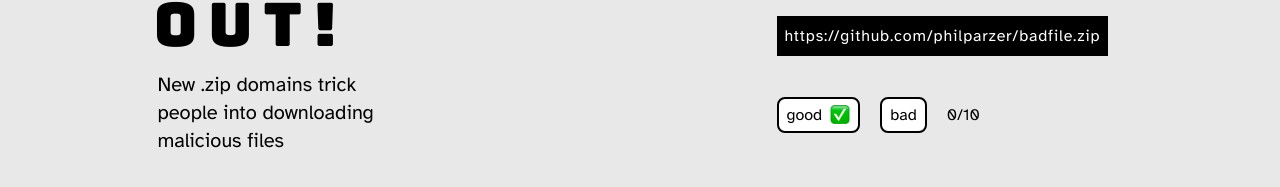
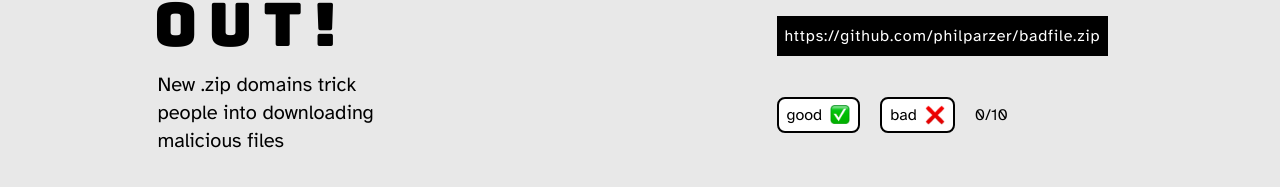
Before and after one commit to philparzer/badfile, a Next.js app: page /en in a window 1280 px wide. Shown: the part 312-499 px from the top of the page. Built offline with nearby package versions, Linux system fonts and the light colour scheme.

Commit message:
add cross back

```diff
--- a/app/[lang]/components/LinkGame.tsx
+++ b/app/[lang]/components/LinkGame.tsx
@@ -123,7 +123,7 @@ export default function LinkGame({dictionary}: Props) {
               </div>
               <div className="flex gap-5 mt-8 items-center">
               <button className="bg-white rounded-lg border-black flex gap-2 items-center px-2 py-1  hover:border-green-500 border-2" onClick={() => nextLink(true)}>{dictionary.good}<Image src="/images/check.png"  height={20} width={20} alt="green checkmark emoji" /></button>
-              <button className="bg-white border-2 rounded-lg border-black flex gap-2 items-center px-2 py-1  hover:border-red-500" onClick={() => nextLink(false)}>{dictionary.bad}</button>
+              <button className="bg-white border-2 rounded-lg border-black flex gap-2 items-center px-2 py-1  hover:border-red-500" onClick={() => nextLink(false)}>{dictionary.bad}<Image src="/images/cross.png"  height={20} width={20} alt="red cross emoji" /></button>
               <div>
               {round !== 10 ?
               <>
```
